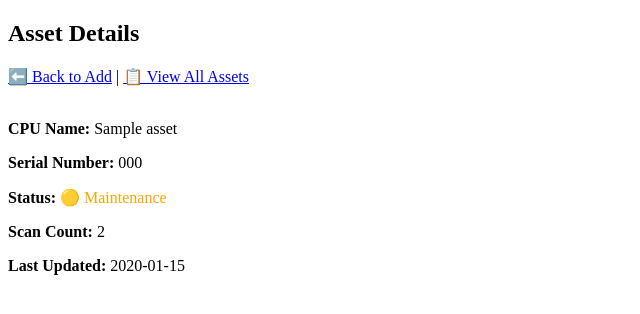
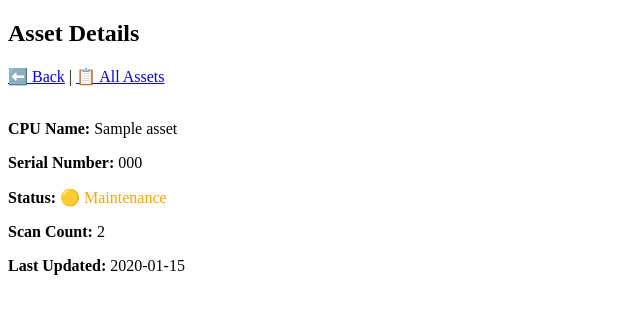
Before and after one commit to SYARIZAM15/Asset-Tracker-System, a Flask app: page /asset/1 in a window 1280 px wide. Shown: the top 314 px of the page, without its empty margins (0-640 px from the left). Run offline with Flask 3, Linux system fonts and the light colour scheme; tables that the repository leaves empty hold one stand-in row (values such as "Sample post").

Commit message:
Update asset.html

```diff
--- a/templates/asset.html
+++ b/templates/asset.html
@@ -7,23 +7,21 @@
 
 <h2>Asset Details</h2>
 
-<!-- 🔘 NAVIGATION -->
-<a href="/">⬅️ Back to Add</a> |
-<a href="/assets">📋 View All Assets</a>
+<a href="/">⬅️ Back</a> |
+<a href="/assets">📋 All Assets</a>
 
 <br><br>
 
-<!-- 📄 DETAILS -->
 <p><b>CPU Name:</b> {{ data[1] }}</p>
 <p><b>Serial Number:</b> {{ data[2] }}</p>
 
 <p><b>Status:</b>
 {% if data[3] == "Working" %}
-<span style="color:green;">🟢 Working</span>
+    <span style="color:green;">🟢 Working</span>
 {% elif data[3] == "Faulty" %}
-<span style="color:red;">🔴 Faulty</span>
+    <span style="color:red;">🔴 Faulty</span>
 {% else %}
-<span style="color:orange;">🟡 Maintenance</span>
+    <span style="color:orange;">🟡 Maintenance</span>
 {% endif %}
 </p>
 
```
